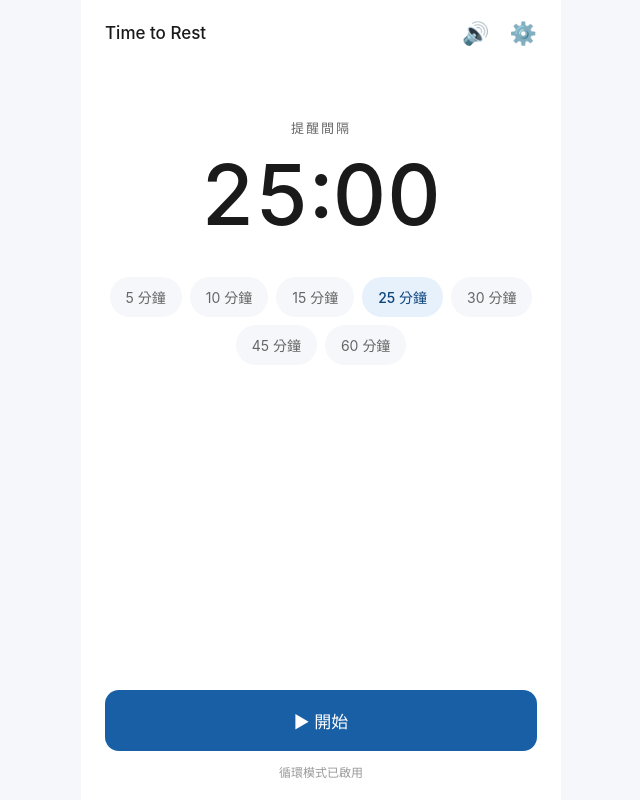
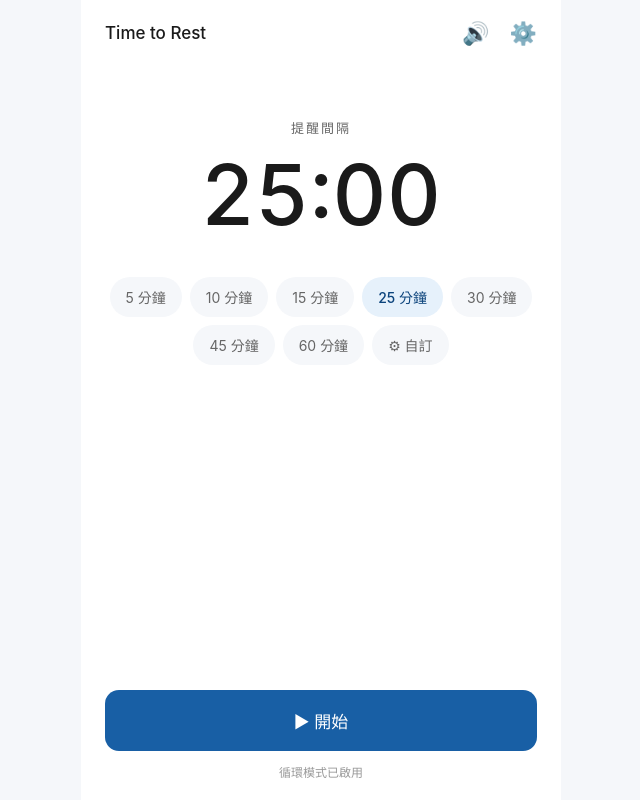
Before and after one commit to garykchen91/time2rest, a React (Vite) app: page / in a window 1280 px wide. Shown: the whole page, without its empty margins (319-959 px from the left). Built offline with nearby package versions, Linux system fonts and the light colour scheme.

Commit message:
Implement custom timer input functionality
Add custom time input for timer settings with validation.

```diff
--- a/src/screens/HomeScreen.jsx
+++ b/src/screens/HomeScreen.jsx
@@ -1,11 +1,15 @@
 import { useState, useEffect, useRef } from 'react'
 
 const TIME_OPTIONS = [5, 10, 15, 25, 30, 45, 60]
+const MIN_CUSTOM_MINUTES = 3
+const MAX_CUSTOM_MINUTES = 300
 
 export default function HomeScreen({ settings, updateSettings, onTimeUp, onOpenSettings }) {
   const [isRunning, setIsRunning] = useState(false)
   const [remainingSeconds, setRemainingSeconds] = useState(settings.timerMinutes * 60)
   const intervalRef = useRef(null)
+
+  const isCustomTime = !TIME_OPTIONS.includes(settings.timerMinutes)
 
   useEffect(() => {
     if (!isRunning) {
@@ -43,6 +47,22 @@ export default function HomeScreen({ settings, updateSettings, onTimeUp, onOpenS
   const handleSelectTime = (minutes) => {
     if (isRunning) return
     updateSettings({ timerMinutes: minutes })
+  }
+
+  const handleCustomTime = () => {
+    if (isRunning) return
+    const currentValue = isCustomTime ? settings.timerMinutes : ''
+    const input = window.prompt(
+      `請輸入自訂提醒間隔 (${MIN_CUSTOM_MINUTES} 到 ${MAX_CUSTOM_MINUTES} 分鐘)`,
+      currentValue
+    )
+    if (input === null) return // 使用者按取消
+    const num = Number(input.trim())
+    if (!Number.isFinite(num) || !Number.isInteger(num) || num < MIN_CUSTOM_MINUTES || num > MAX_CUSTOM_MINUTES) {
+      window.alert(`請輸入 ${MIN_CUSTOM_MINUTES} 到 ${MAX_CUSTOM_MINUTES} 之間的整數`)
+      return
+    }
+    updateSettings({ timerMinutes: num })
   }
 
   const toggleSound = () => {
@@ -155,6 +175,19 @@ export default function HomeScreen({ settings, updateSettings, onTimeUp, onOpenS
               {min} 分鐘
             </button>
           ))}
+          <button
+            onClick={handleCustomTime}
+            style={{
+              fontSize: '14px',
+              padding: '10px 16px',
+              borderRadius: '20px',
+              background: isCustomTime ? 'var(--primary-pale)' : 'var(--bg-soft)',
+              color: isCustomTime ? 'var(--primary-dark)' : 'var(--text-medium)',
+              fontWeight: isCustomTime ? 500 : 400
+            }}
+          >
+            {isCustomTime ? `⚙ ${settings.timerMinutes} 分鐘` : '⚙ 自訂'}
+          </button>
         </div>
       )}
 
```
